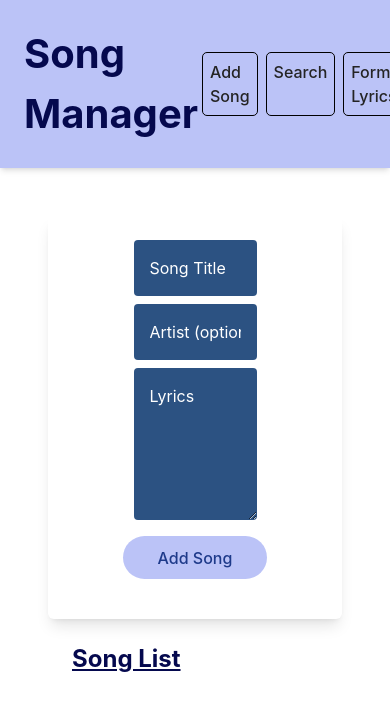
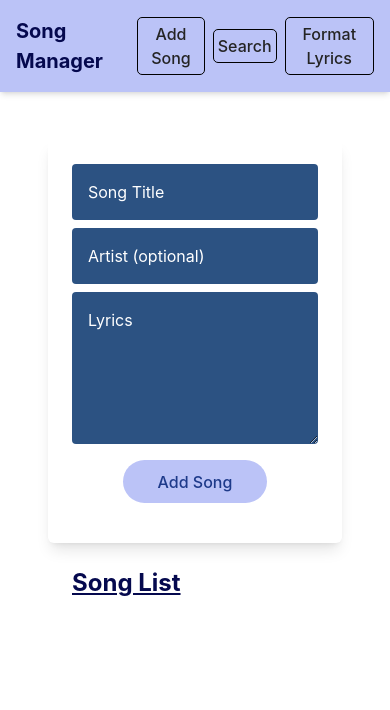
Before and after one commit to ifechiglory/songbird, a React (Vite) app: page / in a window 390 px wide. Shown: the top 710 px of the page. Built offline with nearby package versions, Linux system fonts and the light colour scheme.

Commit message:
bug fixes: responsiveness in header

```diff
--- a/src/components/AddSongForm.jsx
+++ b/src/components/AddSongForm.jsx
@@ -17,7 +17,7 @@ const AddSongForm = ({ addSong }) => {
     >
       <div className="flex flex-col gap-2">
         <input
-          className="p-4 rounded bg-blue-800 w-1/2 m-auto text-gray-50 outline-0"
+          className="p-4 rounded bg-blue-800 w-full lg:w-1/2 lg:m-auto text-gray-50 outline-0"
           type="text"
           placeholder="Song Title"
           value={song.title}
@@ -25,14 +25,14 @@ const AddSongForm = ({ addSong }) => {
           required
         />
         <input
-          className="p-4 rounded bg-blue-800 w-1/2 m-auto text-gray-50 outline-0"
+          className="p-4 rounded bg-blue-800 w-full lg:w-1/2 lg:m-auto text-gray-50 outline-0"
           type="text"
           placeholder="Artist (optional)"
           value={song.artist}
           onChange={(e) => setSong({ ...song, artist: e.target.value })}
         />
         <textarea
-          className="p-4 rounded bg-blue-800 w-1/2 m-auto text-gray-50 outline-0"
+          className="p-4 rounded bg-blue-800 w-full lg:w-1/2 lg:m-auto text-gray-50 outline-0"
           placeholder="Lyrics"
           rows={5}
           required
--- a/src/components/Header.jsx
+++ b/src/components/Header.jsx
@@ -4,10 +4,10 @@ import '../index.css'
 
 function Header(){
     return(
-    <div className='flex w-full p-6 bg-blue-50 overflow-hidden justify-between items-center shadow-md'>
+    <div className='flex w-full p-4 bg-blue-50 overflow-hidden justify-between items-center shadow-md'>
         <h1>Song Manager</h1>
 
-        <nav className='flex justify-between'>
+        <nav className='flex justify-between items-center gap-2'>
         <Link to="/">Add Song</Link>
         <Link to="/search">Search</Link>
         <Link to="/format">Format Lyrics</Link>
--- a/src/index.css
+++ b/src/index.css
@@ -34,16 +34,16 @@ body {
 }
 
 h1, h2, h3 {
-  font-size: 40px;
+  font-size: 20px;
   font-weight: bold;
   color: #05094e;
 }
 
 a{
   border: 1px solid black;
-  padding: 7px;
+  padding: 4px;
   border-radius: 5px;
-  margin: 4px;
+  text-align: center;
 }
 
 a:hover{
```
